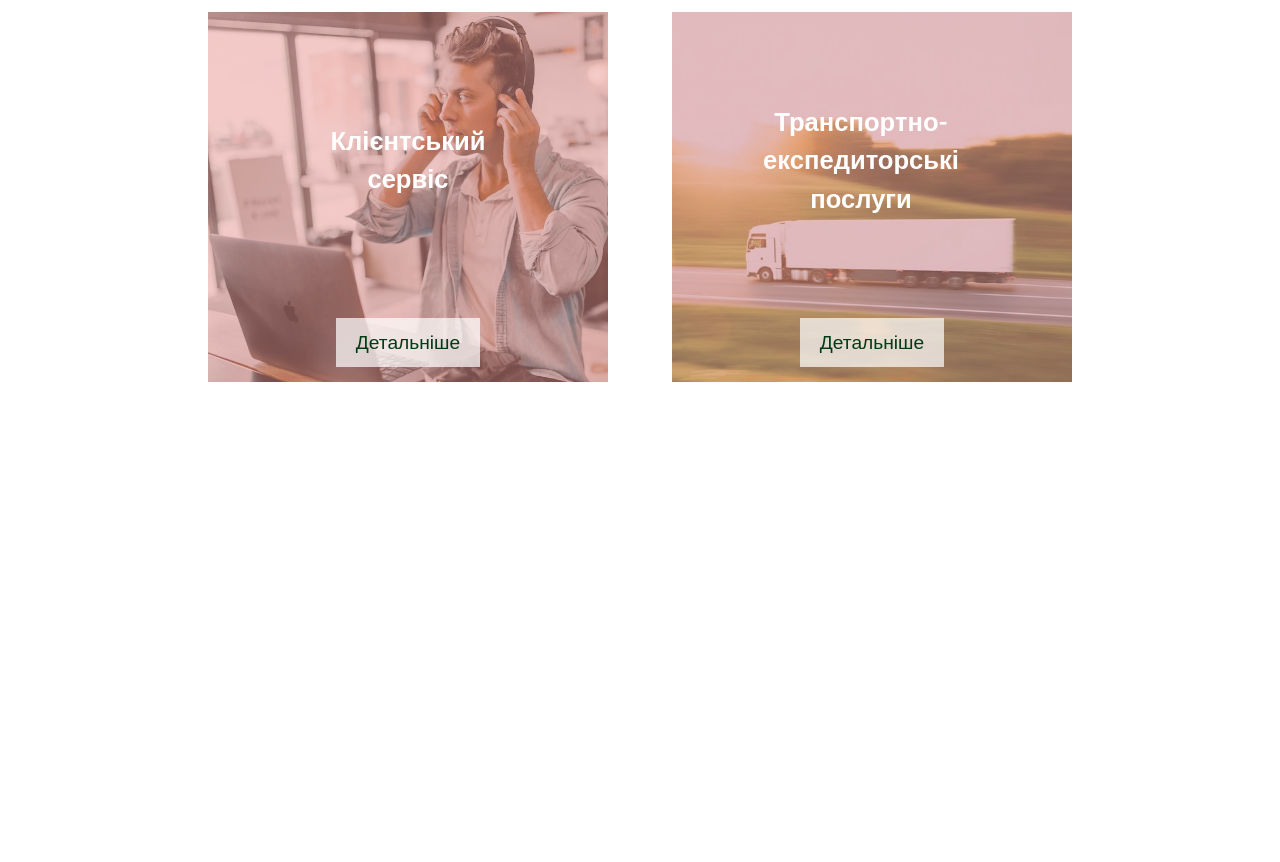
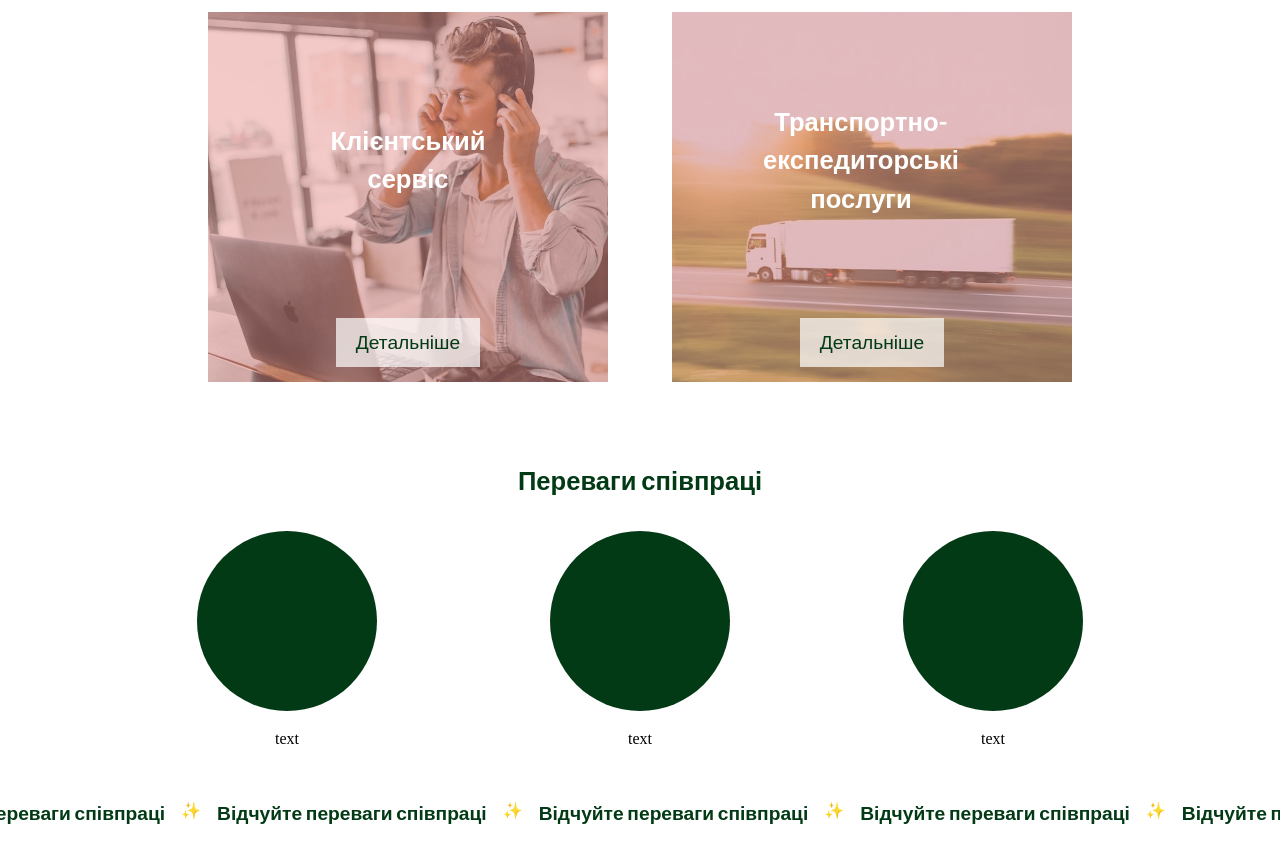
Before and after one commit to garckushaoleg/sat-logistic-landing-page, a website: page index.html in a window 1280 px wide. Shown: the part 1499-2361 px from the top of the page. Before the commit the page ends 2100 px from the top, so only its background shows below. Drawn offline with Linux system fonts and the light colour scheme.

Commit message:
add running line

```diff
--- /dev/null
+++ b/css/layouts/benefits.css
@@ -0,0 +1,87 @@
+#benefits {
+  height: 100%;
+}
+
+.container_benefits {
+  display: flex;
+  flex-direction: column;
+  margin: 0 auto;
+  justify-content: center;
+}
+
+.benefits_title {
+  display: flex;
+  flex: 0 0 30%;
+  justify-content: center;
+  margin-bottom: 2rem;
+
+  & h3 {
+    font-family: var(--text-secondary);
+    font-size: 1.6rem;
+    color: var(--color-text-dark);
+  }
+}
+
+.benefits_content {
+  display: flex;
+  justify-content: space-evenly;
+  margin-bottom: 3rem;
+}
+
+.circle-content {
+  display: flex;
+  flex-direction: column;
+  align-items: center;
+  gap: 1rem;
+}
+
+.circle {
+  border-radius: 50%;
+  background-color: var(--color-text-dark);
+  height: 180px;
+  width: 180px;
+}
+
+.benefits_line-wrapper {
+  width: 100vw;
+  margin-left: calc(50% - 50vw);
+  overflow: hidden;
+}
+
+.benefits_line {
+  display: flex;
+  flex-direction: row;
+  width: max-content;
+  align-items: center;
+  --gap: 1rem;
+  gap: var(--gap);
+  animation: scroll 15s linear infinite;
+}
+
+@keyframes scroll {
+  from {
+    transform: translateX(0);
+  }
+  to {
+    transform: translateX(-50%);
+  }
+}
+
+.line-group {
+  display: flex;
+  gap: var(--gap);
+}
+
+.line_container {
+  display: flex;
+  flex-shrink: 0;
+  gap: var(--gap);
+}
+
+.line_container p {
+  white-space: nowrap;
+  font-family: var(--text-secondary);
+  font-weight: 600;
+  font-size: 1.2rem;
+  color: var(--color-text-dark);
+}
--- a/css/style.css
+++ b/css/style.css
@@ -7,3 +7,4 @@
 @import './layouts/hero.css';
 @import './layouts/about.css';
 @import './layouts/services.css';
+@import './layouts/benefits.css';
--- a/index.html
+++ b/index.html
@@ -217,7 +217,92 @@
         </div>
       </div>
     </section>
-    <section id="benefits" class="section"></section>
+    <section id="benefits" class="section">
+      <div class="container_benefits container_main">
+        <div class="benefits_title">
+          <h3>Переваги співпраці</h3>
+        </div>
+        <div class="benefits_content">
+          <div class="circle-content">
+            <div class="circle"></div>
+            <span>text</span>
+          </div>
+          <div class="circle-content">
+            <div class="circle"></div>
+            <span>text</span>
+          </div>
+          <div class="circle-content">
+            <div class="circle"></div>
+            <span>text</span>
+          </div>
+        </div>
+        <div class="benefits_line-wrapper">
+          <div class="benefits_line">
+            <div class="line-group">
+              <div class="line_container">
+                <p>Відчуйте переваги співпраці</p>
+                <span>✨</span>
+              </div>
+              <div class="line_container">
+                <p>Відчуйте переваги співпраці</p>
+                <span>✨</span>
+              </div>
+              <div class="line_container">
+                <p>Відчуйте переваги співпраці</p>
+                <span>✨</span>
+              </div>
+              <div class="line_container">
+                <p>Відчуйте переваги співпраці</p>
+                <span>✨</span>
+              </div>
+              <div class="line_container">
+                <p>Відчуйте переваги співпраці</p>
+                <span>✨</span>
+              </div>
+              <div class="line_container">
+                <p>Відчуйте переваги співпраці</p>
+                <span>✨</span>
+              </div>
+              <div class="line_container">
+                <p>Відчуйте переваги співпраці</p>
+                <span>✨</span>
+              </div>
+            </div>
+
+            <div class="line-group">
+              <div class="line_container">
+                <p>Відчуйте переваги співпраці</p>
+                <span>✨</span>
+              </div>
+              <div class="line_container">
+                <p>Відчуйте переваги співпраці</p>
+                <span>✨</span>
+              </div>
+              <div class="line_container">
+                <p>Відчуйте переваги співпраці</p>
+                <span>✨</span>
+              </div>
+              <div class="line_container">
+                <p>Відчуйте переваги співпраці</p>
+                <span>✨</span>
+              </div>
+              <div class="line_container">
+                <p>Відчуйте переваги співпраці</p>
+                <span>✨</span>
+              </div>
+              <div class="line_container">
+                <p>Відчуйте переваги співпраці</p>
+                <span>✨</span>
+              </div>
+              <div class="line_container">
+                <p>Відчуйте переваги співпраці</p>
+                <span>✨</span>
+              </div>
+            </div>
+          </div>
+        </div>
+      </div>
+    </section>
     <section id="reviews" class="section"></section>
     <section id="promo-block" class="section"></section>
     <section id="contact-form" class="section"></section>
```
